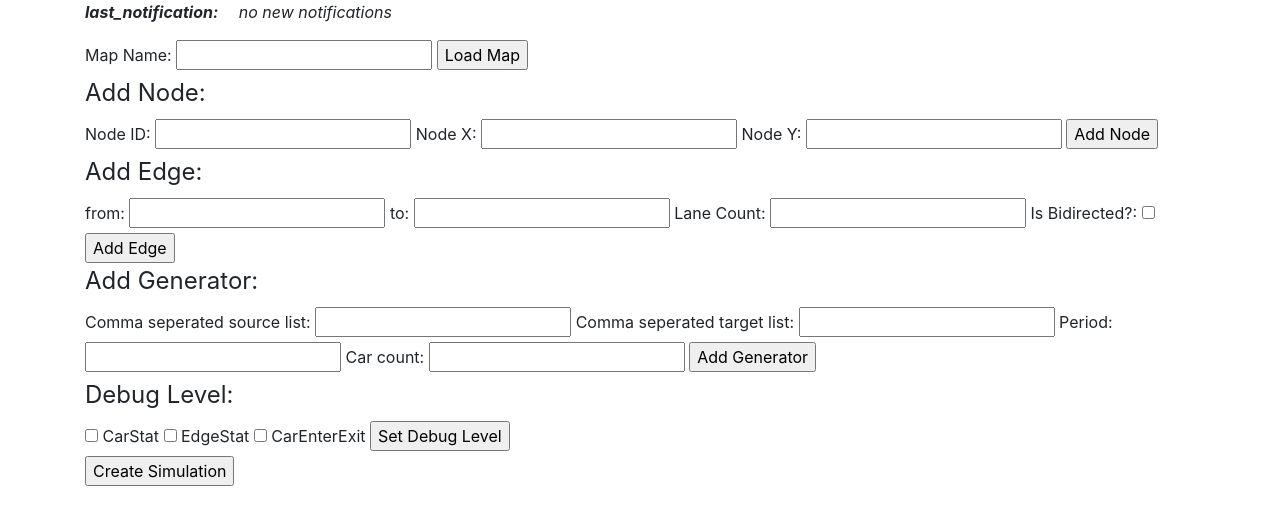
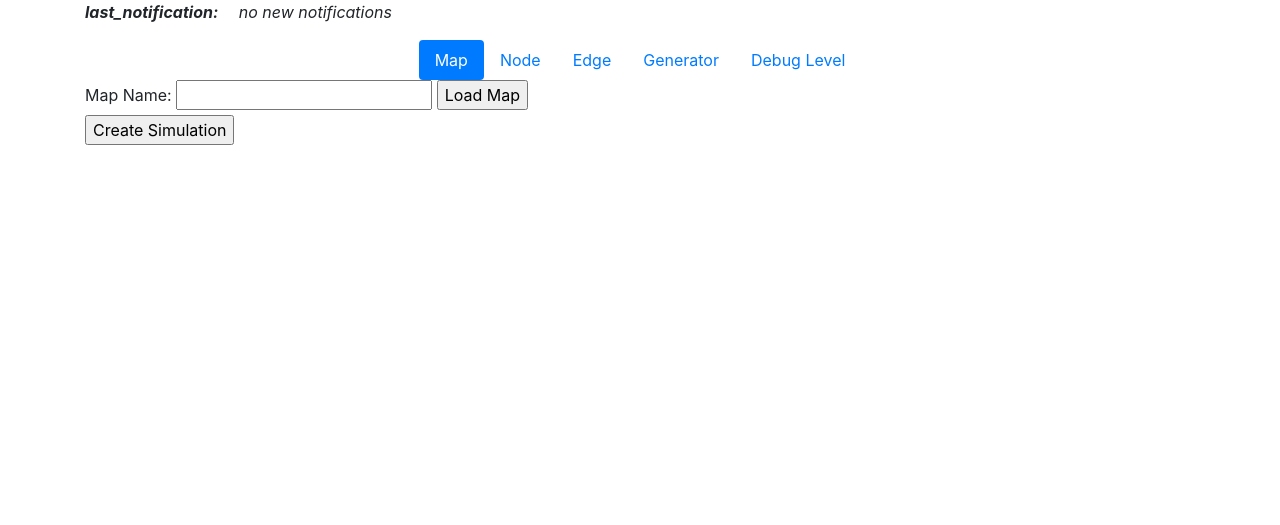
Before and after one commit to hamitb/trafic-sim, a Django app: template sim_app/templates/sim_app/index.html in a window 1280 px wide. Shown: the part 56-581 px from the top of the page. Run offline with Django 3.2, Linux system fonts and the light colour scheme; the template is opened without the code that fills it, so the values that code supplies are empty; parts of the project's set-up code (start-up, migrations or seed data) failed here and were passed over; some libraries are stand-ins or nearby versions.

Commit message:
Setup setting tabs

```diff
--- a/sim_app/templates/sim_app/base.html
+++ b/sim_app/templates/sim_app/base.html
@@ -13,8 +13,9 @@
         <title>Traffic Sim</title>
     </head>
     <body>
+
         <nav class="navbar navbar-light bg-light">
-            <a class="navbar-brand" href="#">
+            <a class="navbar-brand" href="/">
                 <img src="{% static 'sim_app/img/stop.svg' %}" with="30" height="30" class="d-inline-block align-top"alt="">
                 Traffic Sim
             </a>
@@ -25,10 +26,13 @@
             {% endblock %}
         </div>
 
+        <!-- jQuery first, then Tether, then Bootstrap JS. -->
+        <!-- jQuery first, then Popper.js, then Bootstrap JS -->
+        {% block scripts %}
+            <script src="https://code.jquery.com/jquery-3.2.1.slim.min.js" integrity="sha384-KJ3o2DKtIkvYIK3UENzmM7KCkRr/rE9/Qpg6aAZGJwFDMVNA/GpGFF93hXpG5KkN" crossorigin="anonymous"></script>
+            <script src="https://cdnjs.cloudflare.com/ajax/libs/popper.js/1.12.9/umd/popper.min.js" integrity="sha384-ApNbgh9B+Y1QKtv3Rn7W3mgPxhU9K/ScQsAP7hUibX39j7fakFPskvXusvfa0b4Q" crossorigin="anonymous"></script>
+            <script src="{% static 'sim_app/js/bootstrap.min.js' %}"></script>
+        {% endblock %}
 
-        <!-- jQuery first, then Tether, then Bootstrap JS. -->
-    <script src="https://code.jquery.com/jquery-3.1.1.slim.min.js" integrity="sha384-A7FZj7v+d/sdmMqp/nOQwliLvUsJfDHW+k9Omg/a/EheAdgtzNs3hpfag6Ed950n" crossorigin="anonymous"></script>
-    <script src="https://cdnjs.cloudflare.com/ajax/libs/tether/1.4.0/js/tether.min.js" integrity="sha384-DztdAPBWPRXSA/3eYEEUWrWCy7G5KFbe8fFjk5JAIxUYHKkDx6Qin1DkWx51bBrb" crossorigin="anonymous"></script>
-    <script src="{% static 'sim_app/js/bootstrap.min.js' %}"></script>
     </body>
 </html>
--- a/sim_app/templates/sim_app/index.html
+++ b/sim_app/templates/sim_app/index.html
@@ -1,7 +1,7 @@
 {% extends 'sim_app/base.html' %}
 
 {% block content %}
-
+<div>
     <p>
         <em>
             <span><b>last_notification:&emsp;</b></span>
@@ -9,7 +9,30 @@
             {% else %} no new notifications {% endif %}
         </em>
     </p>
+</div>
+
 <div>
+    <ul class="nav nav-pills justify-content-center" id="settings-tab" role="tablist">
+        <li class="nav-item">
+            <a class="nav-link active" id="map-tab" data-toggle="pill" href="#map-settings">Map</a>
+        </li>
+        <li class="nav-item">
+            <a class="nav-link" id="node-tab" data-toggle="pill" href="#node-settings">Node</a>
+        </li>
+        <li class="nav-item">
+            <a class="nav-link" id="edge-tab" data-toggle="pill" href="#edge-settings">Edge</a>
+        </li>
+        <li class="nav-item">
+            <a class="nav-link" id="gen-tab" data-toggle="pill" href="#gen-settings">Generator</a>
+        </li>
+        <li class="nav-item">
+            <a class="nav-link" id="debug-tab" data-toggle="pill" href="#debug-settings">Debug Level</a>
+        </li>
+    </ul>
+</div>
+
+<div class="tab-content" id="settings-tab-content">
+    <div class="tab-pane fade show active" role="tabpanel" id="map-settings" aria-labelledby="map-tab">
         <form action="{% url 'sim_app:settings' 'load_map' %}" method="post" name="load_map">
             {% csrf_token %}
             <label for="map_name">Map Name: </label>
@@ -18,7 +41,7 @@
         </form>
     </div>
 
-<div>
+    <div class="tab-pane fade" role="tabpanel" id="node-settings" aria-labelledby="node-tab">
         <form action="{% url 'sim_app:settings' 'add_node' %}" method="post" name="add_node">
             {% csrf_token %}
             <legend>Add Node:</legend>
@@ -32,7 +55,7 @@
         </form>
     </div>
 
-<div>
+    <div class="tab-pane fade" role="tabpanel" id="edge-settings" aria-labelledby="edge-tab">
         <form action="{% url 'sim_app:settings' 'add_edge' %}" method="post" name="add_edge">
             {% csrf_token %}
             <legend>Add Edge:</legend>
@@ -48,7 +71,7 @@
         </form>
     </div>
 
-<div>
+    <div class="tab-pane fade" role="tabpanel" id="gen-settings" aria-labelledby="gen-tab">
         <form action="{% url 'sim_app:settings' 'add_gen' %}" method="post" name="add_gen">
             {% csrf_token %}
             <legend for="debug_level">Add Generator: </legend>
@@ -64,7 +87,7 @@
         </form>
     </div>
 
-<div>
+    <div class="tab-pane fade" role="tabpanel" id="debug-settings" aria-labelledby="debug-tab">
         <form action="{% url 'sim_app:settings' 'debug_level' %}" method="post" name="debug_level">
             {% csrf_token %}
             <legend for="debug_level">Debug Level: </legend>
@@ -77,6 +100,8 @@
             <input type="submit" value="Set Debug Level">
         </form>
     </div>
+</div>
+
 
 <div>
     <form action="{% url 'sim_app:simulation' %}" method="post" name="start_sim">
@@ -86,3 +111,13 @@
 </div>
 
 {% endblock %}
+
+{% block scripts %}
+    {{ block.super }}
+    <script>
+        $('#settings-tab a').on('click', function (e) {
+            e.preventDefault();
+            $(this).tab('show');
+        })
+    </script>
+{% endblock %}
```
Also changed, not shown: db.sqlite3. Lines whose indentation alone changed are shown as unchanged.
